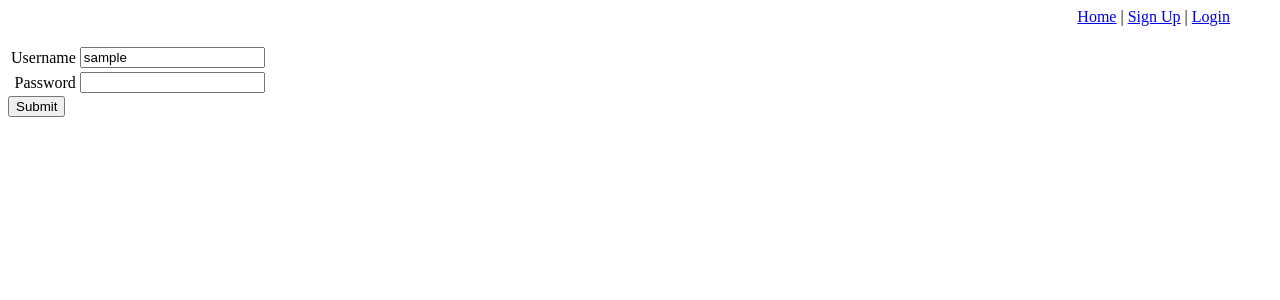
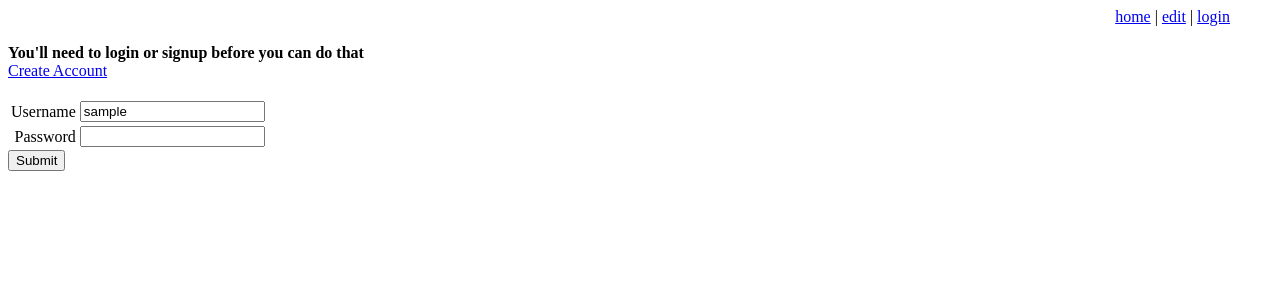
Before and after one commit to mtimkovich/super_wiki, a Python web app: template templates/login.html in a window 1280 px wide. Shown: the top 300 px of the page. Run offline with Jinja, Linux system fonts and the light colour scheme; the template is opened without the code that fills it: most values are stand-ins (such as "Sample title", 1, 10 or a date in 2020).

Commit message:
Added return url after hitting the edit button

```diff
--- a/templates/base.html
+++ b/templates/base.html
@@ -7,16 +7,14 @@
 
   <body>
     <header>
-    <a href='/'>Home</a>
+    <a href='/'>home</a>
     |
-    {% if logged_in %}
-      <a href='/_edit{{path}}'>Edit</a>
-      |
-      <a href='/logout'>Logout</a>
+    <a href='/_edit{{path}}'>edit</a>
+    |
+    {% if user %}
+    {{user.username}} <a href='/logout'>(logout)</a>
     {% else %}
-      <a href='/signup'>Sign Up</a>
-      |
-      <a href='/login'>Login</a>
+      <a href='/login'>login</a>
     {% endif %}
     </header>
 
--- a/templates/login.html
+++ b/templates/login.html
@@ -2,6 +2,11 @@
 {% block main %}
 
 <form method="post">
+  <b>You'll need to login or signup before you can do that</b>
+  <br>
+  <a href="/signup">Create Account</a>
+  <br>
+  <br>
  <table>
   <tr>
    <td class="label">
```
Also changed, not shown: main.py (+11 -3 lines), 1 other file.
